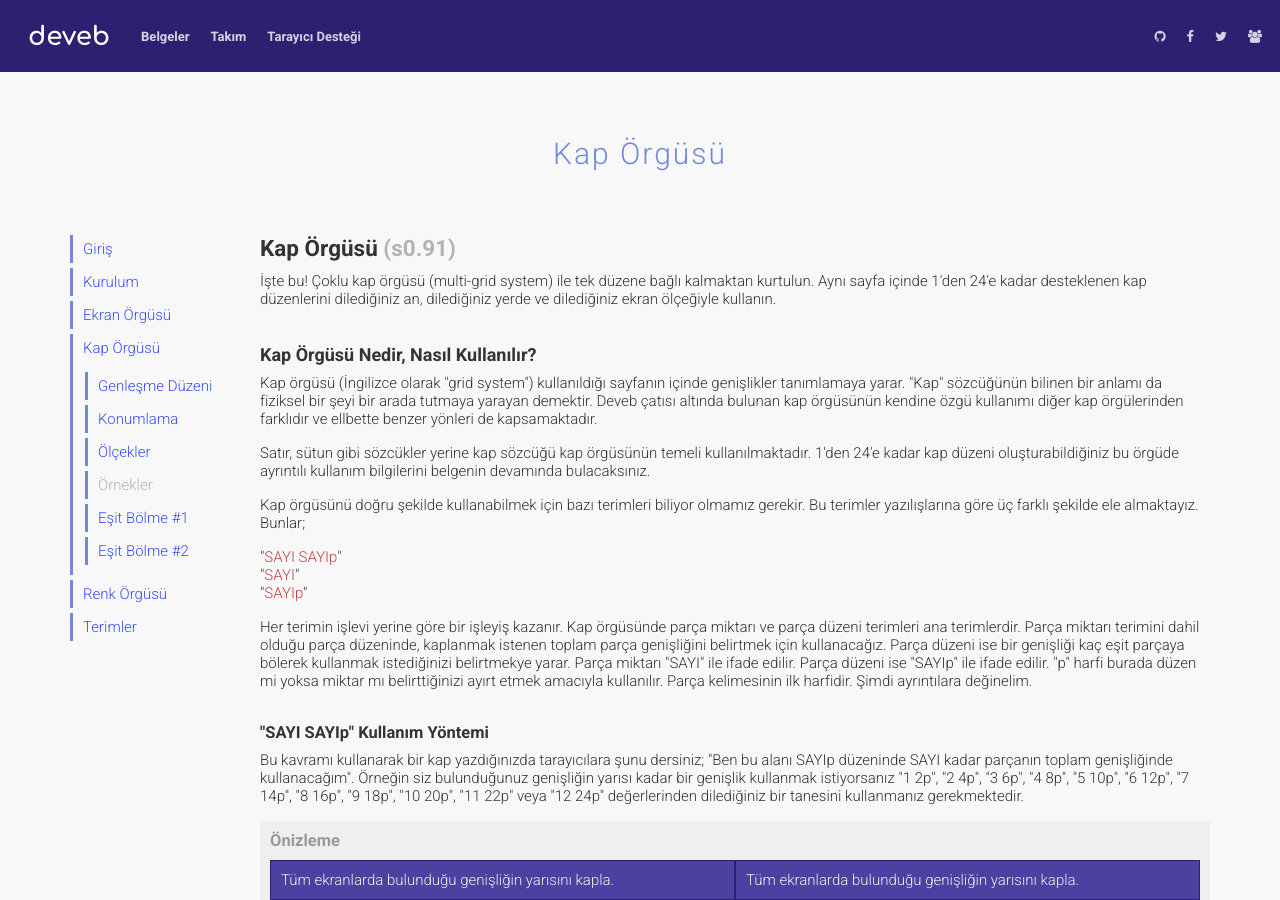
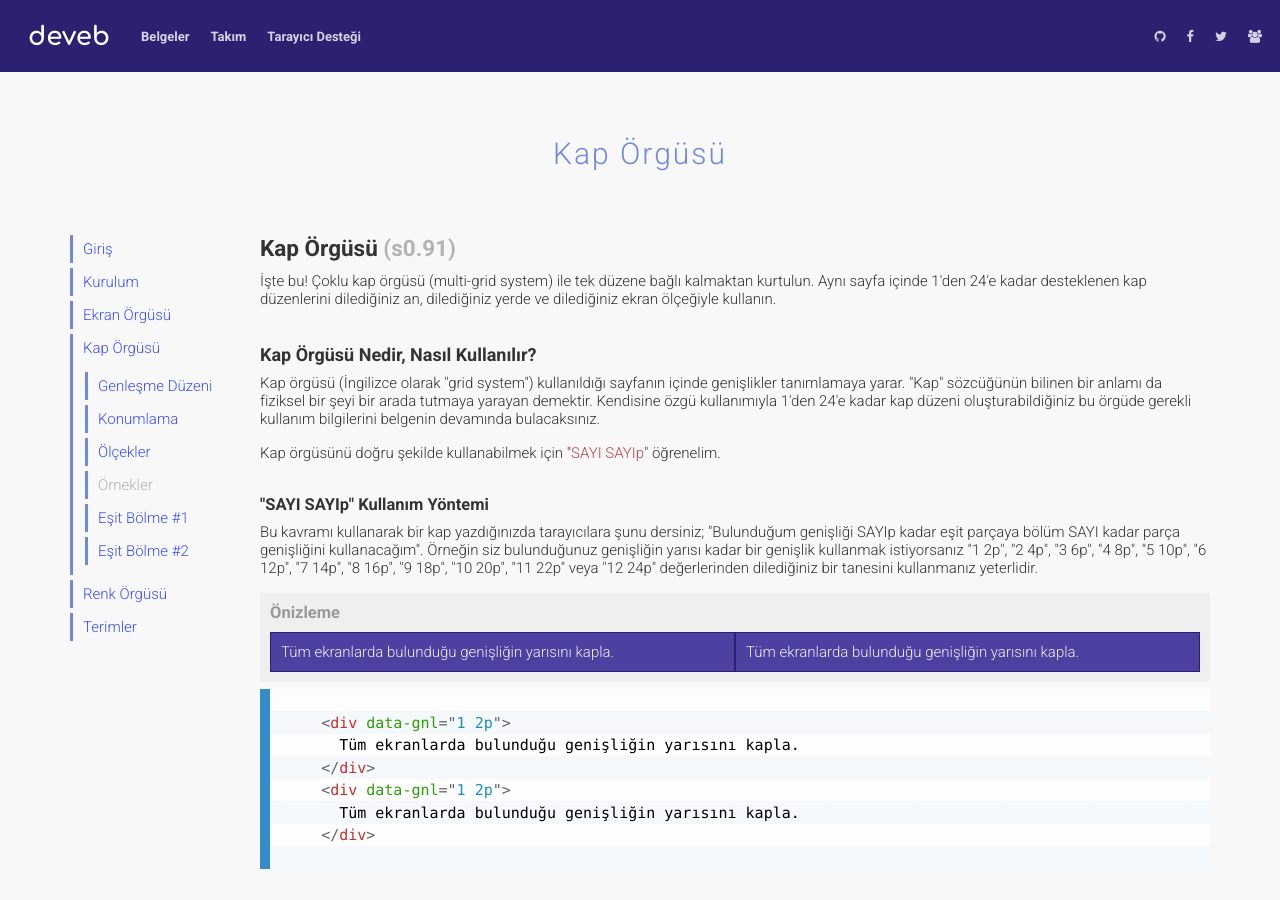
Before and after one commit to data-deveb/data-deveb.github.io, a Jekyll site: the page built from belgeler/kap-orgusu.html, in a window 1280 px wide and 900 px high. Built offline with Jekyll 4.4.1, drawn with Linux system fonts in a browser that asks for light colours.

Commit message:
Güncelleme

```diff
--- a/belgeler/kap-orgusu.html
+++ b/belgeler/kap-orgusu.html
@@ -9,23 +9,13 @@
 
     <h2>Kap Örgüsü Nedir, Nasıl Kullanılır?</h2>
 
-    <p>Kap örgüsü (İngilizce olarak "grid system") kullanıldığı sayfanın içinde genişlikler tanımlamaya yarar. "Kap" sözcüğünün bilinen bir anlamı da fiziksel bir şeyi bir arada tutmaya yarayan demektir. Deveb çatısı altında bulunan kap örgüsünün kendine özgü kullanımı diğer kap örgülerinden farklıdır ve ellbette benzer yönleri de kapsamaktadır.</p>
+    <p>Kap örgüsü (İngilizce olarak "grid system") kullanıldığı sayfanın içinde genişlikler tanımlamaya yarar. "Kap" sözcüğünün bilinen bir anlamı da fiziksel bir şeyi bir arada tutmaya yarayan demektir. Kendisine özgü kullanımıyla 1'den 24'e kadar kap düzeni oluşturabildiğiniz bu örgüde gerekli kullanım bilgilerini belgenin devamında bulacaksınız.</p>
 
-    <p>Satır, sütun gibi sözcükler yerine kap sözcüğü kap örgüsünün temeli kullanılmaktadır. 1'den 24'e kadar kap düzeni oluşturabildiğiniz bu örgüde ayrıntılı kullanım bilgilerini belgenin devamında bulacaksınız.</p>
-
-    <p>Kap örgüsünü doğru şekilde kullanabilmek için bazı terimleri biliyor olmamız gerekir. Bu terimler yazılışlarına göre üç farklı şekilde ele almaktayız. Bunlar;</p>
-    <p></p>
-    <ul data-deveb>
-      <li>"<span data-metin="dikkat">SAYI SAYIp</span>"</li>
-      <li>"<span data-metin="dikkat">SAYI</span>"</li>
-      <li>"<span data-metin="dikkat">SAYIp</span>"</li>
-    </ul>
-    <p></p>
-    <p> Her terimin işlevi yerine göre bir işleyiş kazanır. Kap örgüsünde parça miktarı ve parça düzeni terimleri ana terimlerdir. Parça miktarı terimini dahil olduğu parça düzeninde, kaplanmak istenen toplam parça genişliğini belirtmek için kullanacağız. Parça düzeni ise bir genişliği kaç eşit parçaya bölerek kullanmak istediğinizi belirtmekye yarar. Parça miktarı "SAYI" ile ifade edilir. Parça düzeni ise "SAYIp" ile ifade edilir. "p" harfi burada düzen mi yoksa miktar mı belirttiğinizi ayırt etmek amacıyla kullanılır. Parça kelimesinin ilk harfidir. Şimdi ayrıntılara değinelim.</p>
+    <p>Kap örgüsünü doğru şekilde kullanabilmek için "<span data-metin="dikkat">SAYI SAYIp</span>" öğrenelim.</p>
 
     <h3>"SAYI SAYIp" Kullanım Yöntemi</h3>
 
-    <p>Bu kavramı kullanarak bir kap yazdığınızda tarayıcılara şunu dersiniz; "Ben bu alanı SAYIp düzeninde SAYI kadar parçanın toplam genişliğinde kullanacağım". Örneğin siz bulunduğunuz genişliğin yarısı kadar bir genişlik kullanmak istiyorsanız "1 2p", "2 4p", "3 6p", "4 8p", "5 10p", "6 12p", "7 14p", "8 16p", "9 18p", "10 20p", "11 22p" veya "12 24p" değerlerinden dilediğiniz bir tanesini kullanmanız gerekmektedir.</p>
+    <p>Bu kavramı kullanarak bir kap yazdığınızda tarayıcılara şunu dersiniz; "Bulunduğum genişliği SAYIp kadar eşit parçaya bölüm SAYI kadar parça genişliğini kullanacağım". Örneğin siz bulunduğunuz genişliğin yarısı kadar bir genişlik kullanmak istiyorsanız "1 2p", "2 4p", "3 6p", "4 8p", "5 10p", "6 12p", "7 14p", "8 16p", "9 18p", "10 20p", "11 22p" veya "12 24p" değerlerinden dilediğiniz bir tanesini kullanmanız yeterlidir.</p>
     <p></p>
     <div data-gnl="1 1p" class="önizleme">
       <h3>Önizleme</h3>
```
